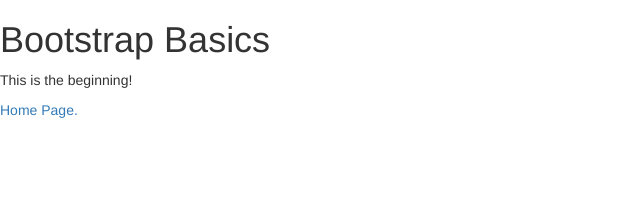
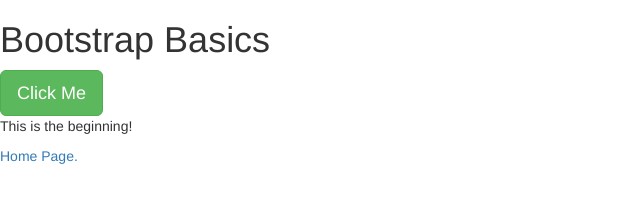
Before and after one commit to jacurtis813/blog-spot, a plain HTML site: page index2.html in a window 1280 px wide. Shown: the whole page, without its empty margins (0-640 px from the left). Drawn offline with Linux system fonts and the light colour scheme.

Commit message:
Continue video walk through while learning bootstrap.

```diff
--- a/index2.html
+++ b/index2.html
@@ -2,13 +2,15 @@
 <html lang="en">
 
 <head>
-    <meta charset="UTF-8" >
+    <meta charset="UTF-8">
     <title>Bootstrap Basics</title>
-    <link rel="stylesheet" type="text/css" href="./assets/css/bootsrap2.css" >
+    <link rel="stylesheet" type="text/css" href="./assets/css/bootsrap2.css">
 </head>
 
 <body>
     <h1>Bootstrap Basics</h1>
+    <button type="button" class="btn btn-success btn btn-primary btn-lg">Click Me</button>
+
 
     <p>This is the beginning!</p>
     <a href="index.html">Home Page.</a>
```
Also changed, not shown: 1 other file.
